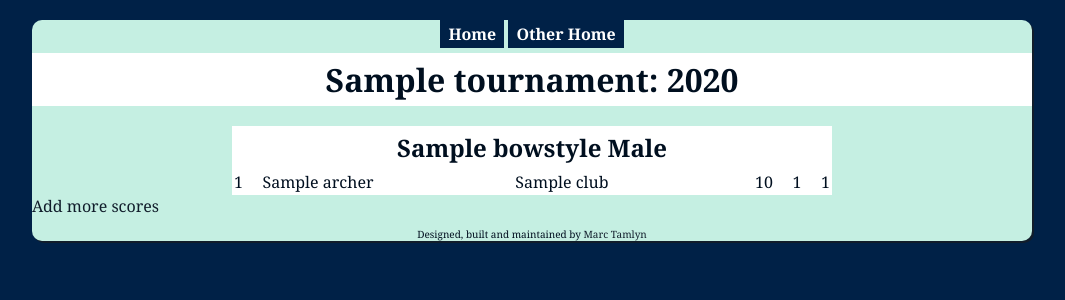
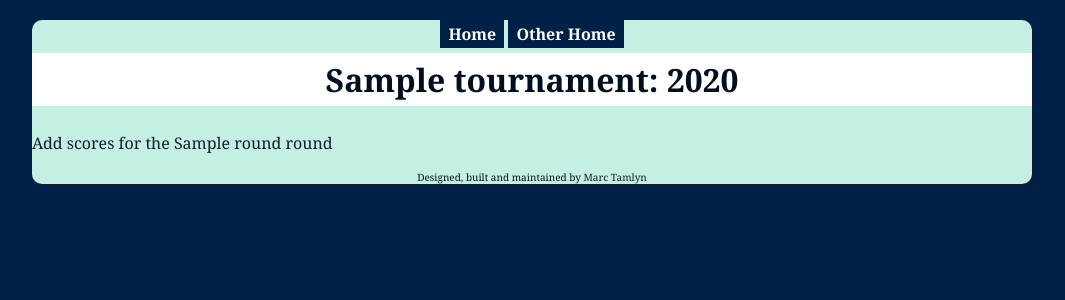
Before and after one commit to mjtamlyn/tamlynscore, a Django app: page /competition/1/ in a window 1280 px wide. Shown: the top 300 px of the page, without its empty margins (108-1173 px from the left). Run offline with Django 3.2, Linux system fonts and the light colour scheme; tables that the repository leaves empty hold one stand-in row (values such as "Sample post").

Commit message:
Refactored entries to make them be round specific.

```diff
--- a/src/records/admin.py
+++ b/src/records/admin.py
@@ -9,5 +9,6 @@ admin.site.register(Archer)
 admin.site.register(Entry)
 admin.site.register(Arrow)
 admin.site.register(Round)
+admin.site.register(BoundRound)
 admin.site.register(Subround)
 admin.site.register(Tournament)
--- a/src/records/forms.py
+++ b/src/records/forms.py
@@ -9,9 +9,9 @@ class ArcherField(forms.ModelChoiceField):
 class ScoreEntryForm(forms.ModelForm):
 
     archer = ArcherField(queryset=Archer.objects)
-    new_archer = forms.BooleanField()
+    new_archer = forms.BooleanField(required=False)
     gender = forms.ChoiceField(required=False, choices=GENDER_CHOICES)
 
     class Meta:
         model = Entry
-        exclude = ['competition']
+        exclude = ['shot_round']
--- a/src/records/models.py
+++ b/src/records/models.py
@@ -35,11 +35,15 @@ class Round(models.Model):
     def __unicode__(self):
         return self.name
 
+class BoundRound(models.Model):
+    round_type = models.ForeignKey(Round)
+    competition = models.ForeignKey('Competition')
+
 class Competition(models.Model):
     date = models.DateField()
     end_date = models.DateField(blank=True, null=True)
 
-    rounds = models.ManyToManyField(Round)
+    rounds = models.ManyToManyField(Round, through=BoundRound)
     tournament = models.ForeignKey(Tournament)
 
     created = models.DateTimeField(auto_now_add=True)
@@ -51,15 +55,17 @@ class Competition(models.Model):
         return super(Competition, self).clean(*args, **kwargs)
 
     def full_results(self):
-        ordering = ['bowstyle', 'archer__gender', '-score', '-hits', '-golds']
-        all_scores = self.entry_set.select_related().order_by(*ordering)
-        results = []
-        for key, group in groupby(all_scores, lambda s: s.get_classification()):
-            results.append({
-                'class': key,
-                'scores': list(group)
-            })
-        return results
+        return []
+        #TODO: fix this when we've got the db better laid out!
+        #ordering = ['bowstyle', 'archer__gender', '-score', '-hits', '-golds']
+        #all_scores = self.entry_set.select_related().order_by(*ordering)
+        #results = []
+        #for key, group in groupby(all_scores, lambda s: s.get_classification()):
+        #    results.append({
+        #        'class': key,
+        #        'scores': list(group)
+        #    })
+        #return results
 
     def __unicode__(self):
         return '{0}: {1}'.format(self.tournament, self.date.year)
@@ -95,7 +101,8 @@ class Archer(models.Model):
         })
 
 class Entry(models.Model):
-    competition = models.ForeignKey(Competition)
+    shot_round = models.ForeignKey(BoundRound)
+
     archer = models.ForeignKey(Archer)
     club = models.ForeignKey(Club)
     bowstyle = models.ForeignKey(Bowstyle)
@@ -108,7 +115,7 @@ class Entry(models.Model):
         return '{0} {1}'.format(self.bowstyle, self.archer.get_gender_display())
 
     def __unicode__(self):
-        return '{0} at {1}'.format(self.archer, self.competition)
+        return '{0} at {1}'.format(self.archer, self.shot_round.competition)
 
     class Meta:
         verbose_name_plural = 'entries'
--- a/src/records/templates/add_scores.html
+++ b/src/records/templates/add_scores.html
@@ -16,6 +16,7 @@
 {% block content %}
 <h1>Add Entries</h1>
 <form action="" method="post" autocomplete="off">
+    {{ form.errors }}
     <ul>
         <li class="smart-input">
             <label for="archer_input">{{ form.archer.label }}:</label>
@@ -28,9 +29,10 @@
         <li class="hidden new-archer-options">{{ form.gender.label }}: {{ form.gender }}</li>
         <li class="hidden new-archer-options">{{ form.new_archer }}</li>
         <li>{{ form.score.label }}: {{ form.score }}</li>
+        <li>{{ form.hits.label }}: {{ form.hits }}</li>
         <li>{{ form.golds.label }}: {{ form.golds }}</li>
-        <li>{{ form.hits.label }}: {{ form.hits }}</li>
     </ul>
     {% csrf_token %}
+    <input type="submit" />
 </form>
 {% endblock content %}
--- a/src/records/templates/competition_index.html
+++ b/src/records/templates/competition_index.html
@@ -24,7 +24,9 @@
 </div>
 
 <div class="actions">
-    <a href="add-scores/">Add more scores</a>
+    {% for round in competition.boundround_set.all %}
+    <p><a href="/add-scores/{{ round.pk }}/">Add scores for the {{ round.round_type }} round</a></p>
+    {% endfor %}
 </div>
 
 {% endblock %}
--- a/src/records/urls.py
+++ b/src/records/urls.py
@@ -8,5 +8,5 @@ from records.views import *
 urlpatterns = patterns('records.views',
     (r'^$', 'index'),
     (r'^competition/(?P<competition_id>\d+)/$', 'competition_index'),
-    (r'^competition/(?P<competition_id>\d+)/add-scores/$', AddScoresView.as_view()),
+    (r'^add-scores/(?P<round_id>\d+)/$', AddScoresView.as_view()),
 )
--- a/src/records/views.py
+++ b/src/records/views.py
@@ -15,11 +15,17 @@ def competition_index(request, competition_id):
     return render_to_response('competition_index.html', locals(), context_instance=RequestContext(request))
 
 class AddScoresView(View):
-    def get(self, request, competition_id):
-        form = ScoreEntryForm(initial={'competition': competition_id})
+    def get(self, request, round_id):
+        the_round = get_object_or_404(BoundRound, id=round_id)
+        form = ScoreEntryForm()
         return render_to_response('add_scores.html', locals(), context_instance=RequestContext(request))
 
-    def post(self, request, competition_id):
-        form = ScoreEntryForm(request.POST, initial={'competition': competition_id})
-        print form.is_valid()
+    def post(self, request, round_id):
+        the_round = get_object_or_404(BoundRound, id=round_id)
+        form = ScoreEntryForm(request.POST)
+        if form.is_valid():
+            score = form.save(commit=False)
+            score.shot_round = the_round
+            score.save()
+            form = ScoreEntryForm()
         return render_to_response('add_scores.html', locals(), context_instance=RequestContext(request))
```
Also changed, not shown: src/records/static/js/add_scores.js (+13 -6 lines), src/records/migrations/0008_auto__add_boundround__del_field_entry_competition__add_field_entry_sho.py (added).
